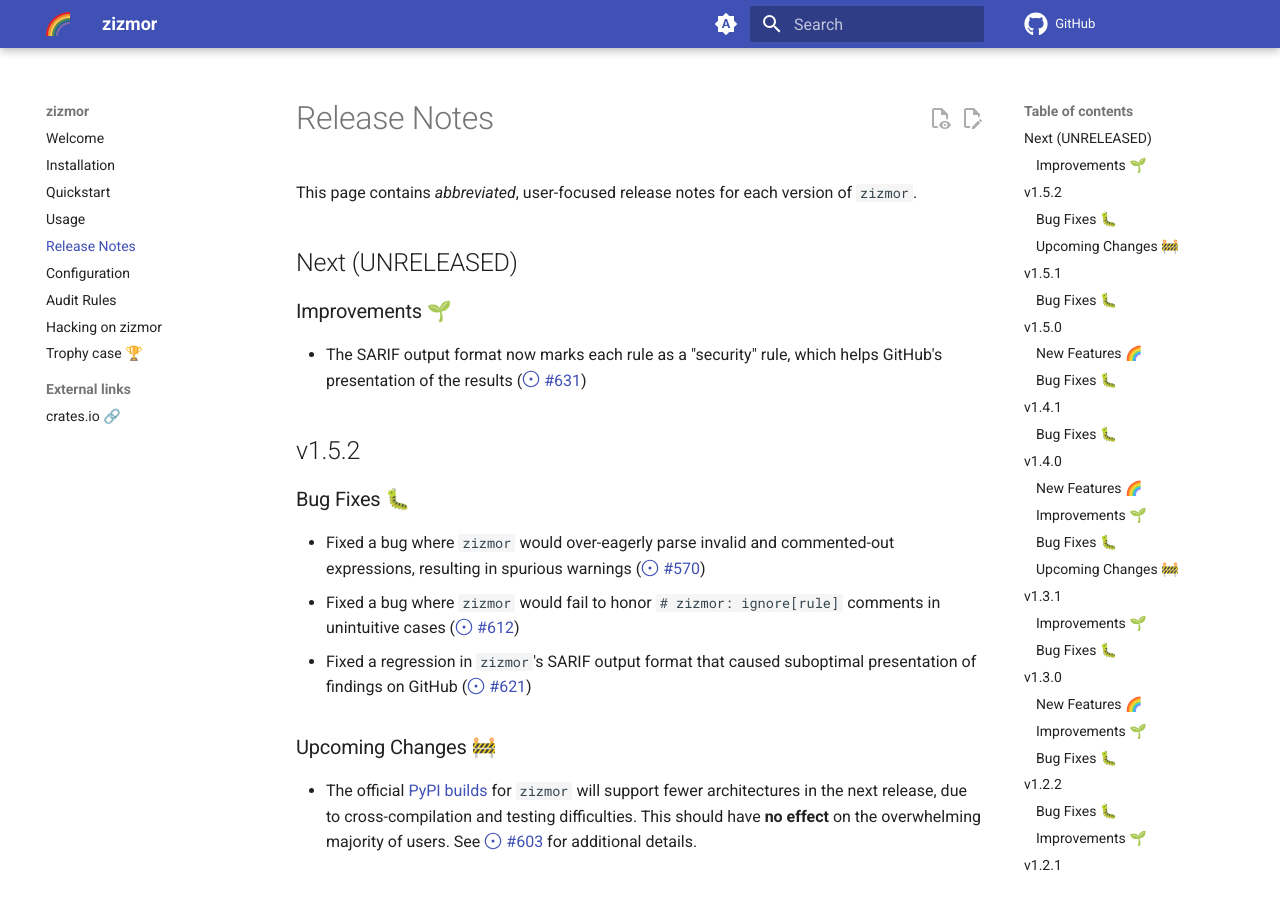
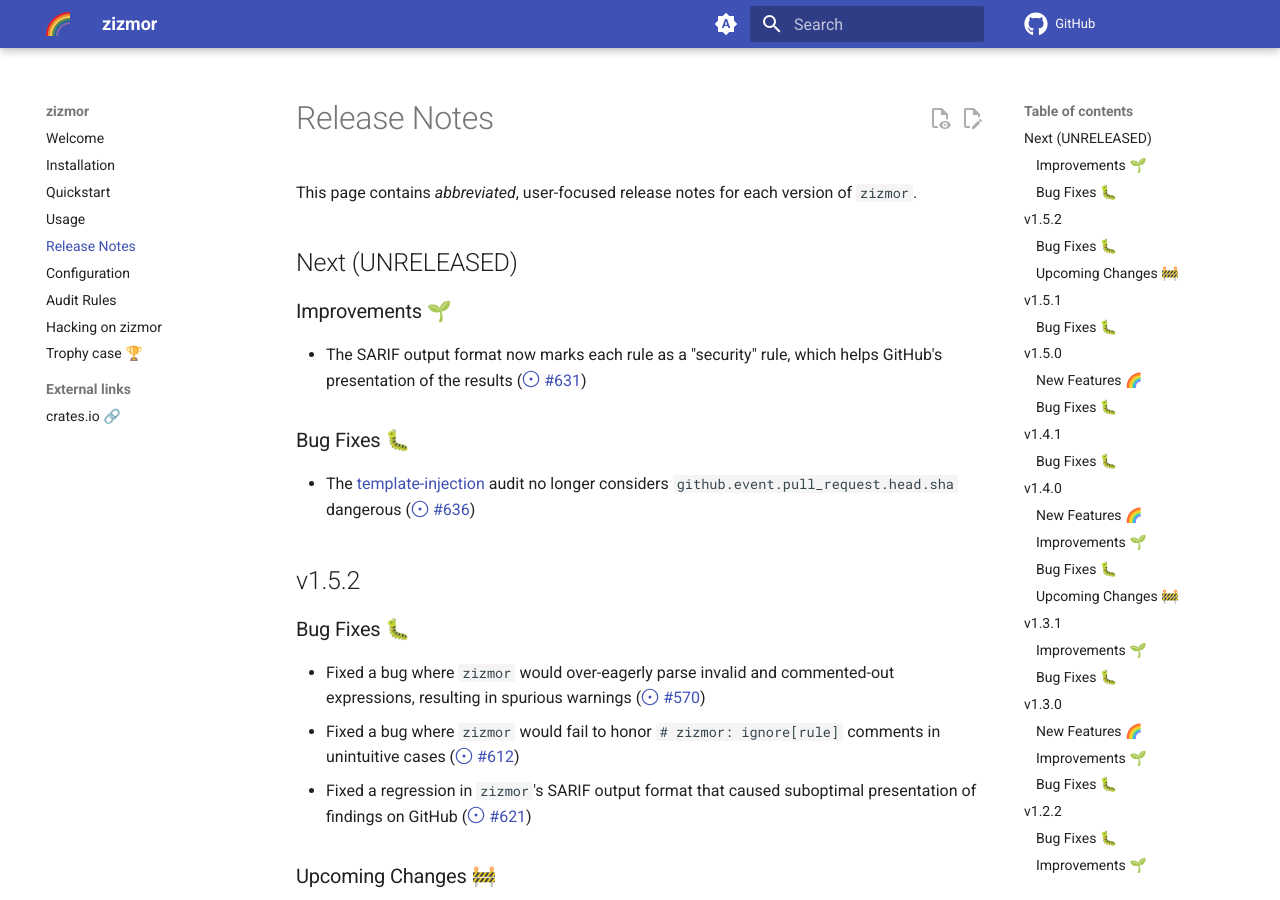
Before and after one commit to zizmorcore/zizmor, an MkDocs documentation site: the page built from docs/release-notes.md, in a window 1280 px wide and 900 px high. Built offline with MkDocs 1.6.1 and Material for MkDocs 9.7.7, drawn with Linux system fonts in a browser that asks for light colours; comment, search, counter and statistics services are not loaded.

Commit message:
bugfix: add `github.event.pull_request.head.sha` as a safe context (#636)
* bugfix: add `github.event.pull_request.head.sha` as a safe context

Signed-off-by: William Woodruff <william@yossarian.net>

* release-notes: record changes

Signed-off-by: William Woodruff <william@yossarian.net>

---------

Signed-off-by: William Woodruff <william@yossarian.net>

```diff
--- a/docs/release-notes.md
+++ b/docs/release-notes.md
@@ -13,6 +13,11 @@
 
 * The SARIF output format now marks each rule as a "security" rule,
   which helps GitHub's presentation of the results (#631)
+
+### Bug Fixes 🐛
+
+* The [template-injection] audit no longer considers
+  `github.event.pull_request.head.sha` dangerous (#636)
 
 ## v1.5.2
 
```
Also changed, not shown: 1 other file.
